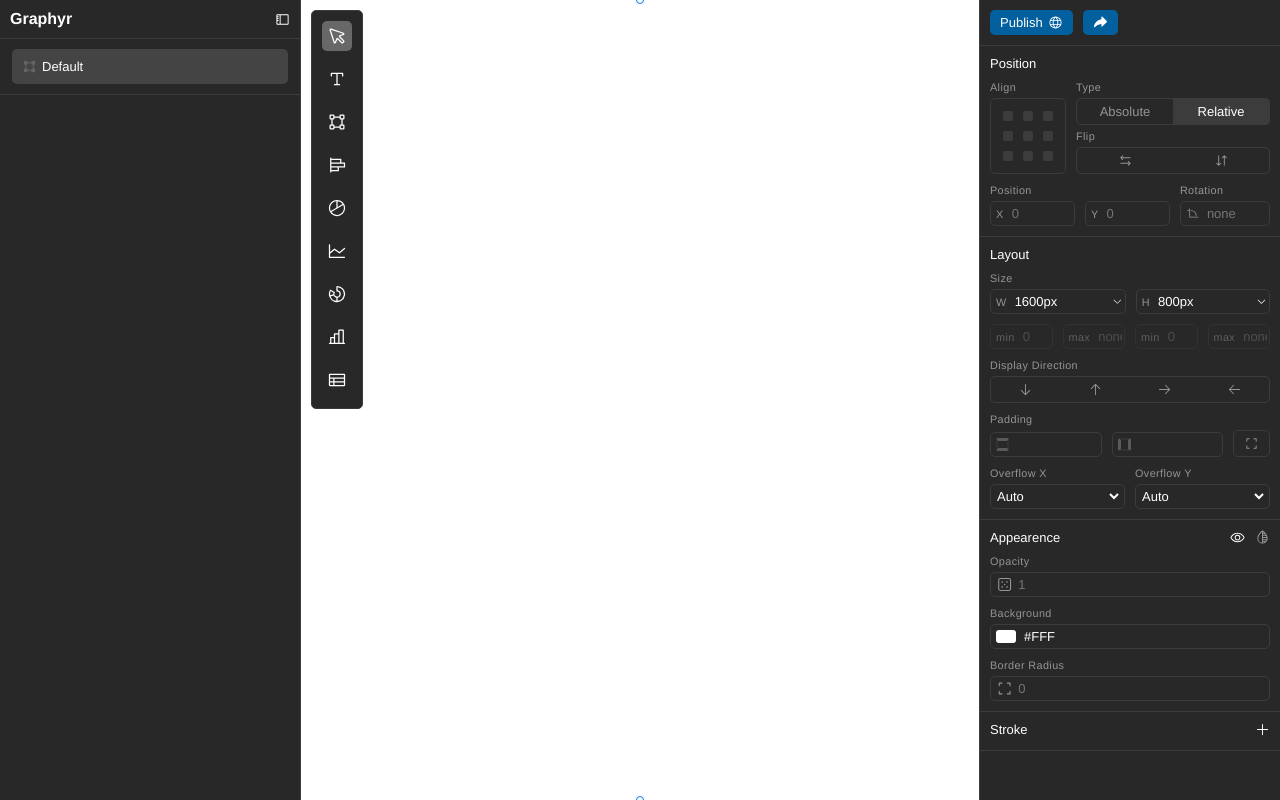
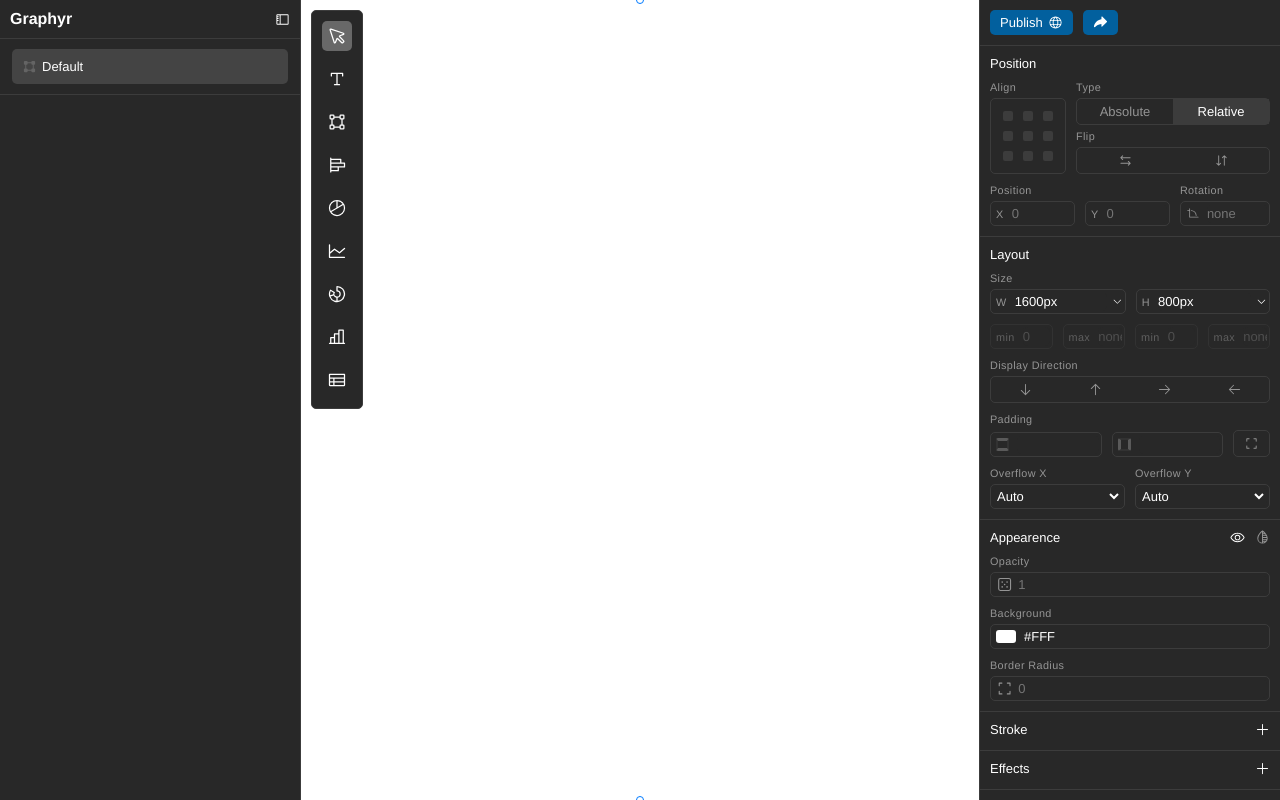
Before and after one commit to Gacktto/Graphyr, a React (Vite) app: page / in a window 1280 px wide. Built offline with nearby package versions, Linux system fonts and the light colour scheme.

Commit message:
feat: element filter Effects

```diff
--- a/src/components/GUI/Rightbar/Rightbar.tsx
+++ b/src/components/GUI/Rightbar/Rightbar.tsx
@@ -18,10 +18,14 @@ import { AppearanceSection } from './sections/AppearenceSection';
 import { PositionSection } from './sections/PositionSection';
 import { LayoutSection } from './sections/LayoutSection';
 import { StrokeSection } from './sections/StrokeSection';
+import { EffectsSection } from './sections/EffectsSection';
 
 type PickerState = {
-    property: keyof React.CSSProperties;
+    id: string;
+    // property: keyof React.CSSProperties;
     triggerRect: DOMRect;
+    initialColor: string;
+    onChangeCallback?: (newColor: string) => void;
 };
 
 export default function Rightbar() {
@@ -71,14 +75,22 @@ export default function Rightbar() {
 
     const handleColorControlClick = (
         event: React.MouseEvent,
-        property: keyof React.CSSProperties
+        propertyOrId: string,
+        onChange?: (newColor: string) => void,
+        currentValue?: string
     ) => {
-        if (pickerState?.property === property) {
+        if (pickerState?.id === propertyOrId) {
             setPickerState(null);
         } else {
+            const initialColor = onChange
+                ? currentValue || '#000000'
+                : (selectedElement?.style?.[propertyOrId as keyof React.CSSProperties] as string) || '#000000';
+
             setPickerState({
-                property: property,
+                id: propertyOrId,
                 triggerRect: event.currentTarget.getBoundingClientRect(),
+                initialColor: initialColor,
+                onChangeCallback: onChange,
             });
         }
     };
@@ -193,6 +205,11 @@ export default function Rightbar() {
                             onStyleChange={handleStyleChange}
                             onColorControlClick={handleColorControlClick}
                         />
+                        <EffectsSection
+                            selectedElement={selectedElement}
+                            onStyleChange={handleStyleChange}
+                            onColorControlClick={handleColorControlClick}
+                        />
                     </>
                 ) : (
                     <div className={styles.section}>
@@ -215,19 +232,18 @@ export default function Rightbar() {
                     }}
                 >
                     <ColorPicker
-                        key={`${selectedId}-${pickerState.property}`}
-                        color={
-                            (selectedElement.style?.[
-                                pickerState.property
-                            ] as string) || '#FFF'
-                        }
+                        key={`${selectedId}-${pickerState.id}`}
+                        color={pickerState.initialColor}
                         onChange={(newColor) => {
-                            const property = pickerState.property;
-                            updateElementStyle(selectedId!, {
-                                [property]: newColor,
-                            });
+                            if (pickerState.onChangeCallback) {
+                                pickerState.onChangeCallback(newColor);
+                            } else {
+                                updateElementStyle(selectedId!, {
+                                    [pickerState.id]: newColor,
+                                });
+                            }
                         }}
-                        debounceMs={200}
+                        debounceMs={50}
                     />
                 </div>
             )}
--- /dev/null
+++ b/src/components/GUI/Rightbar/sections/EffectsSection.tsx
@@ -0,0 +1,226 @@
+import React, { useState, useMemo, useEffect } from 'react';
+import styles from '../../../../styles/Sidebar.module.css';
+import { PlusIcon, TrashIcon } from '@phosphor-icons/react';
+import type { ElementNode } from '../../../TreeView/TreeView';
+import { ColorControl } from '../../../ColorPicker/ColorControl';
+
+interface EffectsSectionProps {
+  selectedElement: ElementNode | null;
+  onStyleChange: (style: React.CSSProperties) => void;
+  onColorControlClick: (
+    event: React.MouseEvent,
+    property: string,
+    onChange?: (newColor: string) => void,
+    currentValue?: string
+  ) => void;
+}
+
+type EffectType =
+  | 'blur'
+  | 'brightness'
+  | 'contrast'
+  | 'grayscale'
+  | 'hue-rotate'
+  | 'invert'
+  | 'saturate'
+  | 'sepia'
+  | 'drop-shadow';
+
+const effectDefaults: Record<EffectType, string> = {
+  blur: '5px',
+  brightness: '100%',
+  contrast: '100%',
+  grayscale: '0%',
+  'hue-rotate': '0deg',
+  invert: '0%',
+  saturate: '100%',
+  sepia: '0%',
+  'drop-shadow': '0px 4px 4px rgba(0,0,0,0.25)',
+};
+
+export const EffectsSection: React.FC<EffectsSectionProps> = ({
+  selectedElement,
+  onStyleChange,
+  onColorControlClick,
+}) => {
+  const [activeEffects, setActiveEffects] = useState<EffectType[]>([]);
+  const [effectValues, setEffectValues] = useState<Record<EffectType, string>>({ ...effectDefaults });
+  const [dropShadowParts, setDropShadowParts] = useState({
+    offsetX: '0px',
+    offsetY: '4px',
+    blur: '4px',
+    color: 'rgba(0,0,0,0.25)',
+  });
+  const [showDropdown, setShowDropdown] = useState(false);
+
+  useEffect(() => {
+    const filterString = selectedElement?.style?.filter;
+    if (!filterString || filterString === 'none') {
+        setActiveEffects([]);
+        return;
+    }
+    const newActiveEffects: EffectType[] = [];
+    const newEffectValues: Record<string, string> = {};
+    const filterRegex = /(\w+-?\w+)\(([^)]+)\)/g;
+    let match;
+    while ((match = filterRegex.exec(filterString)) !== null) {
+        const effectName = match[1] as EffectType;
+        const effectValue = match[2];
+        if (effectName in effectDefaults) {
+            newActiveEffects.push(effectName);
+            newEffectValues[effectName] = effectValue;
+            if (effectName === 'drop-shadow') {
+                const parts = effectValue.split(' ');
+                if (parts.length >= 4) {
+                    setDropShadowParts({
+                        offsetX: parts[0],
+                        offsetY: parts[1],
+                        blur: parts[2],
+                        color: parts.slice(3).join(' '),
+                    });
+                }
+            }
+        }
+    }
+    setActiveEffects(newActiveEffects);
+    setEffectValues(prev => ({ ...prev, ...newEffectValues }));
+  }, [selectedElement]);
+
+  const availableEffects = useMemo(
+    () => (Object.keys(effectDefaults) as EffectType[]).filter((e) => !activeEffects.includes(e)),
+    [activeEffects]
+  );
+
+  const updateFilter = (effects: EffectType[], values: Record<EffectType, string>) => {
+    const filterString = effects.map((e) => `${e}(${values[e]})`).join(' ');
+    onStyleChange({ filter: filterString || 'none' });
+  };
+
+  const handleAddEffect = (effect: EffectType) => {
+    const newActiveEffects = [...activeEffects, effect];
+    const newEffectValues = { ...effectValues, [effect]: effectDefaults[effect] };
+    if (effect === 'drop-shadow') {
+        const defaultParts = { offsetX: '0px', offsetY: '4px', blur: '4px', color: 'rgba(0,0,0,0.25)' };
+        setDropShadowParts(defaultParts);
+        newEffectValues['drop-shadow'] = `${defaultParts.offsetX} ${defaultParts.offsetY} ${defaultParts.blur} ${defaultParts.color}`;
+    }
+    setActiveEffects(newActiveEffects);
+    setEffectValues(newEffectValues);
+    updateFilter(newActiveEffects, newEffectValues);
+    setShowDropdown(false);
+  };
+
+  const handleChange = (effect: EffectType, value: string) => {
+    const newEffectValues = { ...effectValues, [effect]: value };
+    setEffectValues(newEffectValues);
+    updateFilter(activeEffects, newEffectValues);
+  };
+
+  const handleDropShadowChange = (
+    key: 'offsetX' | 'offsetY' | 'blur' | 'color',
+    value: string
+  ) => {
+    const newDropShadowParts = { ...dropShadowParts, [key]: value };
+    setDropShadowParts(newDropShadowParts);
+
+    const formatted = `${newDropShadowParts.offsetX} ${newDropShadowParts.offsetY} ${newDropShadowParts.blur} ${newDropShadowParts.color}`;
+    const newEffectValues = { ...effectValues, 'drop-shadow': formatted };
+
+    setEffectValues(newEffectValues);
+    updateFilter(activeEffects, newEffectValues);
+  };
+
+  const handleRemove = (effect: EffectType) => {
+    const newActiveEffects = activeEffects.filter((e) => e !== effect);
+    setActiveEffects(newActiveEffects);
+    updateFilter(newActiveEffects, effectValues);
+  };
+
+  const capitalize = (s: string) => s.charAt(0).toUpperCase() + s.slice(1);
+
+  return (
+    <div className={styles.section}>
+      <div className={styles.container} style={{ flexDirection: 'column', gap: '8px' }}>
+        <div className={styles.row} style={{ justifyContent: 'space-between' }}>
+          Effects
+          {availableEffects.length > 0 && (
+            <div style={{ position: 'relative' }}>
+              <PlusIcon
+                className={`${styles.icon} ${styles.button}`}
+                onClick={() => setShowDropdown(!showDropdown)}
+              />
+              {showDropdown && (
+                <div className={styles.dropdownContainer} style={{ left: 'unset', right: '100%', width: 'fit-content' }}>
+                  {availableEffects.map((effect) => (
+                    <div
+                      key={effect}
+                      className={styles.dropdownOption}
+                      onClick={() => handleAddEffect(effect)}
+                      style={{ cursor: 'pointer' }}
+                    >
+                      {capitalize(effect)}
+                    </div>
+                  ))}
+                </div>
+              )}
+            </div>
+          )}
+        </div>
+
+        {activeEffects.map((effect) => (
+          <div key={effect} className={styles.strokeItemContainer}>
+            <div className={styles.groupTitleRow}>
+              <div className={styles.groupTitle}>{capitalize(effect.replace('-', ' '))}</div>
+              <TrashIcon
+                className={`${styles.icon} ${styles.button}`}
+                onClick={() => handleRemove(effect)}
+              />
+            </div>
+            {effect === 'drop-shadow' ? (
+              <div style={{display: 'flex', flexDirection: 'column', gap: '8px'}}>
+                <div className={styles.row}>
+                  <div className={styles.groupInput}><input type="text" placeholder='X' title="Offset X" className={styles.input} value={dropShadowParts.offsetX} onChange={(e) => handleDropShadowChange('offsetX', e.target.value)} /></div>
+                  <div className={styles.groupInput}><input type="text" placeholder='Y' title="Offset Y" className={styles.input} value={dropShadowParts.offsetY} onChange={(e) => handleDropShadowChange('offsetY', e.target.value)} /></div>
+                </div>
+                <div className={styles.row}>
+                  <div className={styles.groupInput}><input type="text" placeholder='Blur' title="Blur Radius" className={styles.input} value={dropShadowParts.blur} onChange={(e) => handleDropShadowChange('blur', e.target.value)} /></div>
+
+                </div>
+                <div className={styles.row}>
+                  <ColorControl
+                    label="Color"
+                    property={'effectDropShadowColor' as any}
+                    value={dropShadowParts.color}
+                    onClick={(e) =>
+                        onColorControlClick(
+                            e,
+                            'effectDropShadowColor',
+                            (newColor) => handleDropShadowChange('color', newColor),
+                            dropShadowParts.color
+                        )
+                    }
+                />
+                </div>
+              </div>
+            ) : (
+              <div className={styles.row}>
+                <div className={`${styles.group} ${styles.fill}`}>
+                  <div className={styles.groupTitle}>Value</div>
+                  <div className={styles.groupInput}>
+                    <input
+                      type="text"
+                      className={styles.input}
+                      value={effectValues[effect] || ''}
+                      onChange={(e) => handleChange(effect, e.target.value)}
+                      placeholder={effectDefaults[effect]}
+                    />
+                  </div>
+                </div>
+              </div>
+            )}
+          </div>
+        ))}
+      </div>
+    </div>
+  );
+};
--- a/src/components/GUI/Rightbar/sections/StrokeSection.tsx
+++ b/src/components/GUI/Rightbar/sections/StrokeSection.tsx
@@ -277,9 +277,6 @@ export const StrokeSection: React.FC<StrokeSectionProps> = React.memo(
                                                 : undefined
                                         }
                                         onClick={(e) => {
-                                            // const propsToUpdate = side === 'all'
-                                            //     ? allIndividualSides.map(s => `border${capitalize(s)}Color`)
-                                            //     : [colorProp];
                                             onColorControlClick(e, colorProp);
                                         }}
                                     />
--- a/src/styles/Sidebar.module.css
+++ b/src/styles/Sidebar.module.css
@@ -196,6 +196,7 @@
     border: none;
     border-radius: 5px;
     color: white;
+    box-decoration-break: clone;
 }
 
 .input.number {
```
